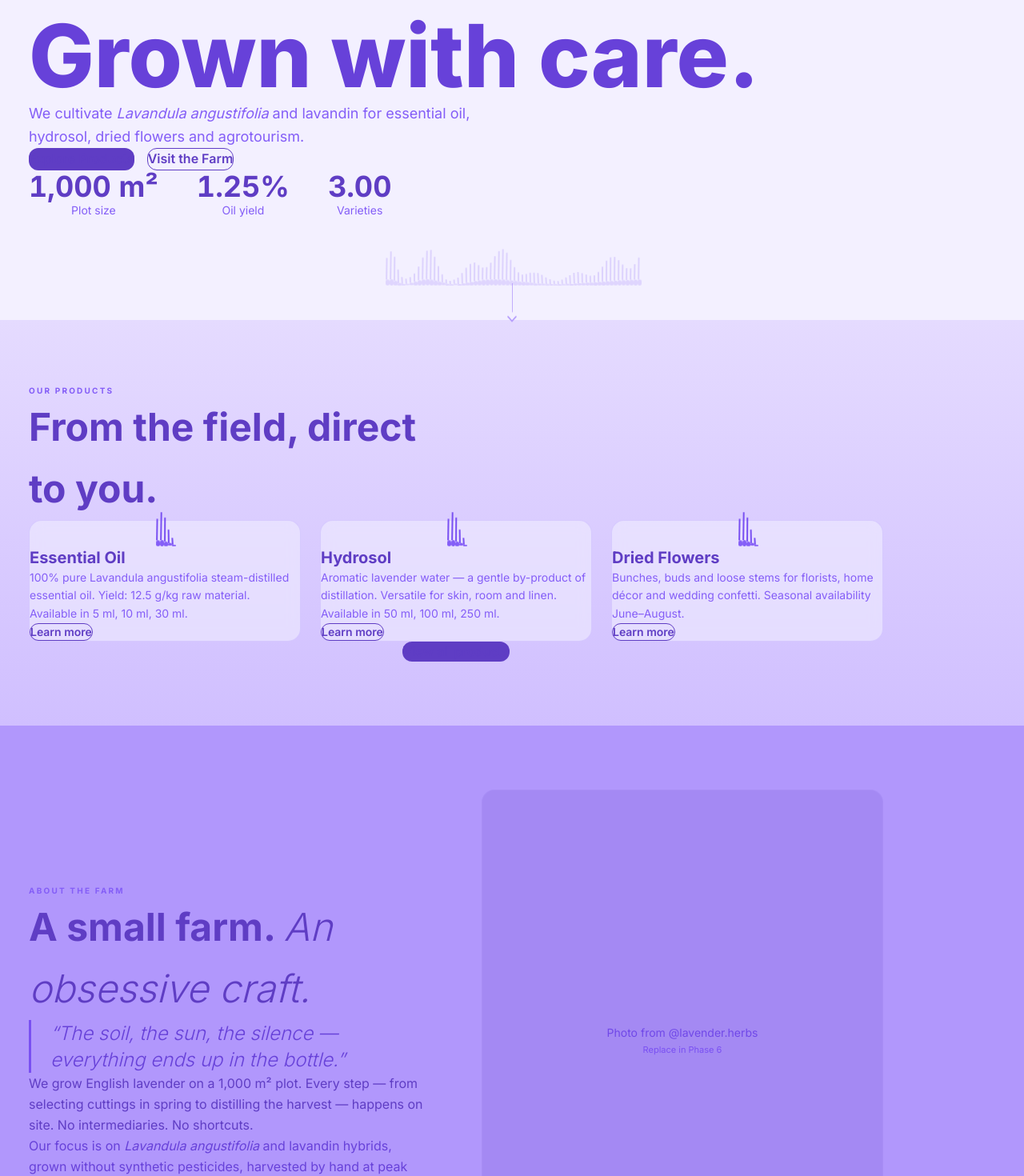
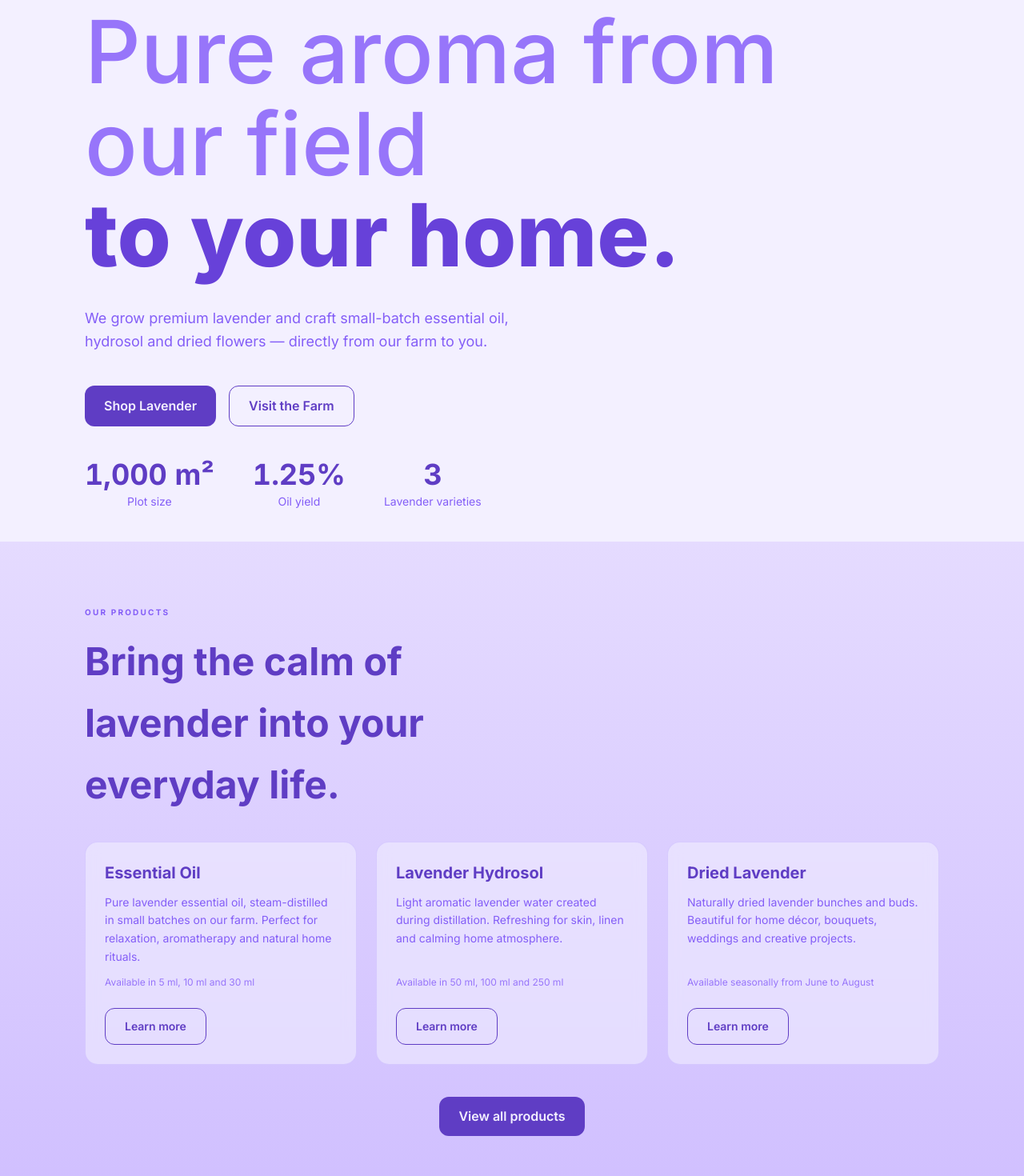
Before and after one commit to Kotkoa/lavender-herbs, a Next.js app in the folder website/: page / in a window 1280 px wide. Shown: the part 400-1870 px from the top of the page at 80% size. Built offline with nearby package versions, Linux system fonts and the light colour scheme.

Commit message:
feat: enhance content and styling across various sections for improved user experience

```diff
--- a/website/app/florists/page.tsx
+++ b/website/app/florists/page.tsx
@@ -1,7 +1,6 @@
 import PageHero from '@/components/layout/PageHero'
 import GlassCard from '@/components/ui/GlassCard'
 import SectionLabel from '@/components/layout/SectionLabel'
-import FloristForm from '@/components/ui/FloristForm'
 import type { Metadata } from 'next'
 
 export const metadata: Metadata = {
--- a/website/app/globals.css
+++ b/website/app/globals.css
@@ -2,6 +2,7 @@
 @import "../styles/tokens.css";
 @import "../styles/animations.css";
 
+@layer base {
   *,
   *::before,
   *::after {
@@ -41,3 +42,4 @@ button {
     background: none;
     font: inherit;
   }
+}
--- a/website/components/landing/AboutSection.tsx
+++ b/website/components/landing/AboutSection.tsx
@@ -52,9 +52,9 @@ export default function AboutSection() {
                 color: 'var(--tone-900)',
               }}
             >
-              A small farm.{' '}
+              A small lavender farm{' '}
               <em style={{ fontStyle: 'italic', fontWeight: 300 }}>
-                An obsessive craft.
+                built with care.
               </em>
             </h2>
             <blockquote
@@ -66,26 +66,25 @@ export default function AboutSection() {
                 paddingLeft: 24,
               }}
             >
-              &ldquo;The soil, the sun, the silence — everything ends up in the
-              bottle.&rdquo;
+              &ldquo;The soil, the sun and the slow rhythm of nature shape the
+              aroma you experience.&rdquo;
             </blockquote>
             <p
               className="reveal text-base leading-relaxed mb-4"
               data-delay="240"
               style={{ color: 'var(--tone-900)' }}
             >
-              We grow English lavender on a 1,000 m² plot. Every step — from
-              selecting cuttings in spring to distilling the harvest — happens
-              on site. No intermediaries. No shortcuts.
+              Every bottle begins in our field. We grow English lavender on a
+              small 1,000 m² farm and handle every step ourselves — from
+              planting to distillation.
             </p>
             <p
               className="reveal text-base leading-relaxed"
               data-delay="320"
               style={{ color: 'var(--tone-800)' }}
             >
-              Our focus is on <em>Lavandula angustifolia</em> and lavandin
-              hybrids, grown without synthetic pesticides, harvested by hand at
-              peak bloom.
+              No shortcuts. No intermediaries. Just lavender, carefully grown
+              and crafted.
             </p>
           </div>
 
--- a/website/components/landing/AgrotourismSection.tsx
+++ b/website/components/landing/AgrotourismSection.tsx
@@ -9,21 +9,21 @@ const activities = [
     icon: '📸',
     title: 'Photo Sessions',
     description:
-      'Book a private session in the blooming field. Peak season: June–July.',
+      'Private photo shoots in the blooming lavender field. Peak season June–July.',
     href: '/visit#photo',
   },
   {
     icon: '🌿',
     title: 'Farm Tour',
     description:
-      '1-hour guided walk through cultivation and the distillery. Groups welcome.',
+      'Guided walk through the lavender field and distillation process.',
     href: '/visit#tour',
   },
   {
     icon: '✂️',
     title: 'U-Pick',
     description:
-      'Cut your own lavender bouquet. Available during harvest season.',
+      'Harvest your own lavender bouquet during the blooming season.',
     href: '/visit#upick',
   },
 ]
@@ -78,15 +78,15 @@ export default function AgrotourismSection() {
                 color: 'var(--tone-50)',
               }}
             >
-              Walk through the field.
+              Experience lavender in bloom.
             </h2>
             <p
               className="reveal mb-10 text-base leading-relaxed"
               data-delay="160"
               style={{ color: 'var(--tone-200)' }}
             >
-              Come during bloom season and experience the farm firsthand — the
-              scent, the colour, the calm. Open June through August.
+              Visit our lavender field during the blooming season and enjoy the
+              scent, color and calm of the countryside. Open June — August.
             </p>
 
             <div className="flex flex-col gap-4">
--- a/website/components/landing/CTASection.tsx
+++ b/website/components/landing/CTASection.tsx
@@ -1,7 +1,6 @@
 "use client";
 
 import { useRef } from "react";
-import LavenderStalks from "@/components/ui/LavenderStalks";
 
 export default function CTASection() {
   const emailRef = useRef<HTMLInputElement>(null);
@@ -63,13 +62,13 @@ export default function CTASection() {
                 lineHeight: 1.1,
               }}
             >
-              Stay in bloom.
+              Stay connected with the farm.
             </h2>
             <p
               className="mb-8 text-base leading-relaxed"
               style={{ color: "var(--tone-400)" }}
             >
-              Get seasonal updates, harvest dates, and early access to new products.
+              Get updates about blooming season, harvest dates and new lavender products.
             </p>
 
             <form
@@ -140,7 +139,6 @@ export default function CTASection() {
                 }}
               />
             ))}
-            <LavenderStalks n={12} opacity={1} className="h-24 relative z-10" />
           </div>
         </div>
       </div>
--- a/website/components/landing/HeroSection.tsx
+++ b/website/components/landing/HeroSection.tsx
@@ -2,12 +2,11 @@
 
 import { useEffect, useRef, useState } from "react";
 import Button from "@/components/ui/Button";
-import LavenderStalks from "@/components/ui/LavenderStalks";
 
 const stats = [
-  { value: 1000, suffix: " m²", label: "Plot size" },
-  { value: 1.25, suffix: "%", label: "Oil yield" },
-  { value: 3, suffix: "", label: "Varieties" },
+  { value: 1000, suffix: " m²", label: "Plot size", decimals: 0 },
+  { value: 1.25, suffix: "%", label: "Oil yield", decimals: 2 },
+  { value: 3, suffix: "", label: "Lavender varieties", decimals: 0 },
 ];
 
 function useCounter(target: number, duration = 1800, start = false) {
@@ -27,15 +26,16 @@ function useCounter(target: number, duration = 1800, start = false) {
   return count;
 }
 
-function StatCounter({ value, suffix, label, start }: { value: number; suffix: string; label: string; start: boolean }) {
+function StatCounter({ value, suffix, label, start, decimals }: { value: number; suffix: string; label: string; start: boolean; decimals: number }) {
   const count = useCounter(value, 1800, start);
+  const formatted = decimals > 0 ? count.toFixed(decimals) : Math.round(count).toLocaleString();
   return (
     <div className="text-center">
       <div
         className="text-4xl font-bold tabular-nums"
         style={{ color: "var(--tone-900)" }}
       >
-        {value < 10 ? count.toFixed(2) : Math.round(count).toLocaleString()}
+        {formatted}
         {suffix}
       </div>
       <div className="text-sm mt-1" style={{ color: "var(--text-muted-light)" }}>
@@ -94,12 +94,12 @@ export default function HeroSection() {
           <span
             style={{
               display: "block",
-              color: "var(--tone-100)",
+              color: "var(--tone-300)",
               fontWeight: 300,
               animation: "fadeUp 0.85s var(--ease-out) 0.3s both",
             }}
           >
-            Pure lavender.
+            Experience real lavender.
           </span>
           <span
             style={{
@@ -109,7 +109,7 @@ export default function HeroSection() {
               animation: "fadeUp 0.85s var(--ease-out) 0.6s both",
             }}
           >
-            From field to bottle.
+            Pure aroma from our field
           </span>
           <span
             style={{
@@ -119,7 +119,7 @@ export default function HeroSection() {
               animation: "fadeUp 0.85s var(--ease-out) 0.9s both",
             }}
           >
-            Grown with care.
+            to your home.
           </span>
         </h1>
 
@@ -130,9 +130,8 @@ export default function HeroSection() {
             animation: "fadeUp 0.85s var(--ease-out) 1.1s both",
           }}
         >
-          We cultivate{" "}
-          <em>Lavandula angustifolia</em> and lavandin for essential oil,
-          hydrosol, dried flowers and agrotourism.
+          We grow premium lavender and craft small-batch essential oil, hydrosol
+          and dried flowers — directly from our farm to you.
         </p>
 
         <div
@@ -140,7 +139,7 @@ export default function HeroSection() {
           style={{ animation: "fadeUp 0.85s var(--ease-out) 1.3s both" }}
         >
           <Button variant="solid" href="/products">
-            Explore Products
+            Shop Lavender
           </Button>
           <Button variant="outline" href="/visit">
             Visit the Farm
@@ -158,19 +157,6 @@ export default function HeroSection() {
         </div>
       </div>
 
-      <div className="w-full" style={{ animation: "fadeUp 0.85s var(--ease-out) 1.4s both" }}>
-        <LavenderStalks n={64} opacity={0.18} className="w-full h-16" />
-      </div>
-
-      <div
-        className="flex flex-col items-center pb-6 pt-2 gap-1"
-        style={{ animation: "scrollPulse 2s ease-in-out infinite" }}
-      >
-        <div className="w-px h-8" style={{ background: "var(--tone-300)" }} />
-        <svg width="12" height="7" viewBox="0 0 12 7" fill="none">
-          <path d="M1 1l5 5 5-5" stroke="var(--tone-400)" strokeWidth="1.5" strokeLinecap="round" strokeLinejoin="round" />
-        </svg>
-      </div>
     </section>
   );
 }
--- a/website/components/landing/ProcessSection.tsx
+++ b/website/components/landing/ProcessSection.tsx
@@ -8,7 +8,7 @@ const steps = [
     numeral: "I",
     eyebrow: "Spring",
     title: "Planting",
-    body: "We select Lavandula angustifolia cuttings in spring. Each plant spaced 60 cm apart for optimal airflow and essential oil concentration.",
+    body: "Lavender cuttings are planted in spring, giving every plant space to grow strong and aromatic.",
     accent: "var(--tone-500)",
     text: "var(--tone-900)",
   },
@@ -16,7 +16,7 @@ const steps = [
     numeral: "II",
     eyebrow: "Summer",
     title: "Care",
-    body: "No synthetic pesticides. We rely on soil health, companion planting, and timed irrigation for robust aromatic yield.",
+    body: "Our lavender grows without synthetic pesticides, relying on healthy soil, sunlight and careful irrigation.",
     accent: "var(--tone-600)",
     text: "var(--tone-900)",
   },
@@ -24,7 +24,7 @@ const steps = [
     numeral: "III",
     eyebrow: "July",
     title: "Harvest",
-    body: "Flowers cut at 50% bloom — peak oil content. Harvested by hand in early morning when volatile compounds are at their highest.",
+    body: "Lavender is harvested by hand at peak bloom when the aroma and essential oil concentration are at their highest.",
     accent: "var(--tone-200)",
     text: "var(--tone-50)",
   },
@@ -32,7 +32,7 @@ const steps = [
     numeral: "IV",
     eyebrow: "Same day",
     title: "Distillation",
-    body: "Steam distillation: fresh biomass loaded into the still, steam carries volatile compounds, condensation separates oil from hydrosol. ~1.25% yield by mass.",
+    body: "Fresh lavender is distilled the same day to capture its pure aroma in essential oil and hydrosol.",
     accent: "var(--tone-100)",
     text: "var(--tone-50)",
   },
@@ -138,7 +138,7 @@ export default function ProcessSection() {
             color: "var(--tone-900)",
           }}
         >
-          From seed to essence.
+          From our field to your bottle.
         </h2>
         <div>
           {steps.map((step, i) => (
--- a/website/components/landing/ProductsSection.tsx
+++ b/website/components/landing/ProductsSection.tsx
@@ -2,7 +2,6 @@
 
 import { useEffect, useRef } from "react";
 import GlassCard from "@/components/ui/GlassCard";
-import LavenderStalks from "@/components/ui/LavenderStalks";
 import SectionLabel from "@/components/layout/SectionLabel";
 import Button from "@/components/ui/Button";
 
@@ -10,19 +9,22 @@ const products = [
   {
     title: "Essential Oil",
     description:
-      "100% pure Lavandula angustifolia steam-distilled essential oil. Yield: 12.5 g/kg raw material. Available in 5 ml, 10 ml, 30 ml.",
+      "Pure lavender essential oil, steam-distilled in small batches on our farm. Perfect for relaxation, aromatherapy and natural home rituals.",
+    meta: "Available in 5 ml, 10 ml and 30 ml",
     href: "/products#oil",
   },
   {
-    title: "Hydrosol",
+    title: "Lavender Hydrosol",
     description:
-      "Aromatic lavender water — a gentle by-product of distillation. Versatile for skin, room and linen. Available in 50 ml, 100 ml, 250 ml.",
+      "Light aromatic lavender water created during distillation. Refreshing for skin, linen and calming home atmosphere.",
+    meta: "Available in 50 ml, 100 ml and 250 ml",
     href: "/products#hydrosol",
   },
   {
-    title: "Dried Flowers",
+    title: "Dried Lavender",
     description:
-      "Bunches, buds and loose stems for florists, home décor and wedding confetti. Seasonal availability June–August.",
+      "Naturally dried lavender bunches and buds. Beautiful for home décor, bouquets, weddings and creative projects.",
+    meta: "Available seasonally from June to August",
     href: "/products#dried-flowers",
   },
 ];
@@ -70,7 +72,7 @@ export default function ProductsSection() {
             maxWidth: 540,
           }}
         >
-          From the field, direct to you.
+          Bring the calm of lavender into your everyday life.
         </h2>
 
         <div ref={cardsRef} className="grid grid-cols-1 md:grid-cols-3 gap-6">
@@ -81,9 +83,6 @@ export default function ProductsSection() {
               data-delay={i * 80}
             >
               <GlassCard variant="feature" className="h-full flex flex-col">
-                <div className="mb-4">
-                  <LavenderStalks n={5} opacity={1} className="h-8" />
-                </div>
                 <h3
                   className="text-xl font-bold mb-3"
                   style={{ color: "var(--tone-900)" }}
@@ -91,10 +90,13 @@ export default function ProductsSection() {
                   {product.title}
                 </h3>
                 <p
-                  className="text-sm leading-relaxed flex-1 mb-6"
+                  className="text-sm leading-relaxed flex-1 mb-3"
                   style={{ color: "var(--text-muted-light)" }}
                 >
                   {product.description}
+                </p>
+                <p className="text-xs mb-6" style={{ color: "var(--tone-400)" }}>
+                  {product.meta}
                 </p>
                 <Button variant="outline" href={product.href} className="self-start text-sm px-4 py-2">
                   Learn more
--- a/website/components/landing/TestimonialsSection.tsx
+++ b/website/components/landing/TestimonialsSection.tsx
@@ -7,19 +7,19 @@ import SectionLabel from "@/components/layout/SectionLabel";
 const testimonials = [
   {
     quote:
-      "The essential oil quality is exceptional — clean, true-to-plant aroma. Already reordering.",
+      "The essential oil quality is exceptional — clean, true lavender aroma. Already reordering.",
     author: "Anna M.",
     role: "Aromatherapist",
   },
   {
     quote:
-      "Beautiful dried lavender bunches for my wedding. Arrived perfectly packed, lasted for months.",
+      "Beautiful dried lavender bunches for my wedding. Arrived perfectly packed and lasted for months.",
     author: "Irina K.",
     role: "Bride",
   },
   {
     quote:
-      "As a florist, the consistent quality and seasonal availability makes them my go-to supplier.",
+      "As a florist, the consistent quality and seasonal availability make them my go-to supplier.",
     author: "Elena V.",
     role: "Florist",
   },
@@ -66,7 +66,7 @@ export default function TestimonialsSection() {
             color: "var(--tone-50)",
           }}
         >
-          Grown for those who notice.
+          Loved by people who appreciate real lavender.
         </h2>
 
         <div
--- a/website/components/ui/Button.tsx
+++ b/website/components/ui/Button.tsx
@@ -22,7 +22,7 @@ export default function Button({
   const variants = {
     solid: "px-6 py-3 rounded-xl text-[var(--text-on-dark)] bg-[var(--tone-900)] hover:bg-[var(--tone-800)]",
     outline: "px-6 py-3 rounded-xl border border-[var(--tone-900)] text-[var(--tone-900)] hover:bg-[var(--tone-900)] hover:text-[var(--text-on-dark)]",
-    "pill-outline": "px-5 py-2 rounded-full border border-[var(--tone-700)] text-[var(--tone-700)] text-sm hover:bg-[var(--tone-700)] hover:text-[var(--text-on-dark)]",
+    "pill-outline": "px-6 py-2.5 rounded-full border border-[var(--tone-700)] text-[var(--tone-700)] text-sm hover:bg-[var(--tone-700)] hover:text-[var(--text-on-dark)]",
   };
 
   const cls = `${base} ${variants[variant]} ${className}`;
--- a/website/components/ui/Footer.tsx
+++ b/website/components/ui/Footer.tsx
@@ -49,10 +49,10 @@ export default function Footer() {
         <div className="flex flex-col md:flex-row gap-12 md:gap-8 pb-12" style={{ borderBottom: "1px solid rgba(243,240,255,0.1)" }}>
           <div className="md:w-60 shrink-0">
             <div className="text-lg font-bold mb-3" style={{ color: "var(--tone-50)" }}>
-              <span style={{ color: "var(--tone-400)" }}>L</span>avender·Herbs
+              <span style={{ color: "var(--tone-400)" }}>L</span>avender Herbs
             </div>
             <p className="text-sm leading-relaxed" style={{ color: "var(--tone-200)" }}>
-              Pure lavender from field to bottle. Essential oil, hydrosol, dried flowers and agrotourism.
+              Real lavender grown and crafted on our small farm. Essential oil, hydrosol, dried flowers and farm experiences.
             </p>
             <div className="flex gap-3 mt-6">
               {["IG", "TG", "WA"].map((icon) => (
```
Also changed, not shown: website/components/ui/Nav.tsx (+37 -30 lines). Lines whose indentation alone changed are shown as unchanged.
